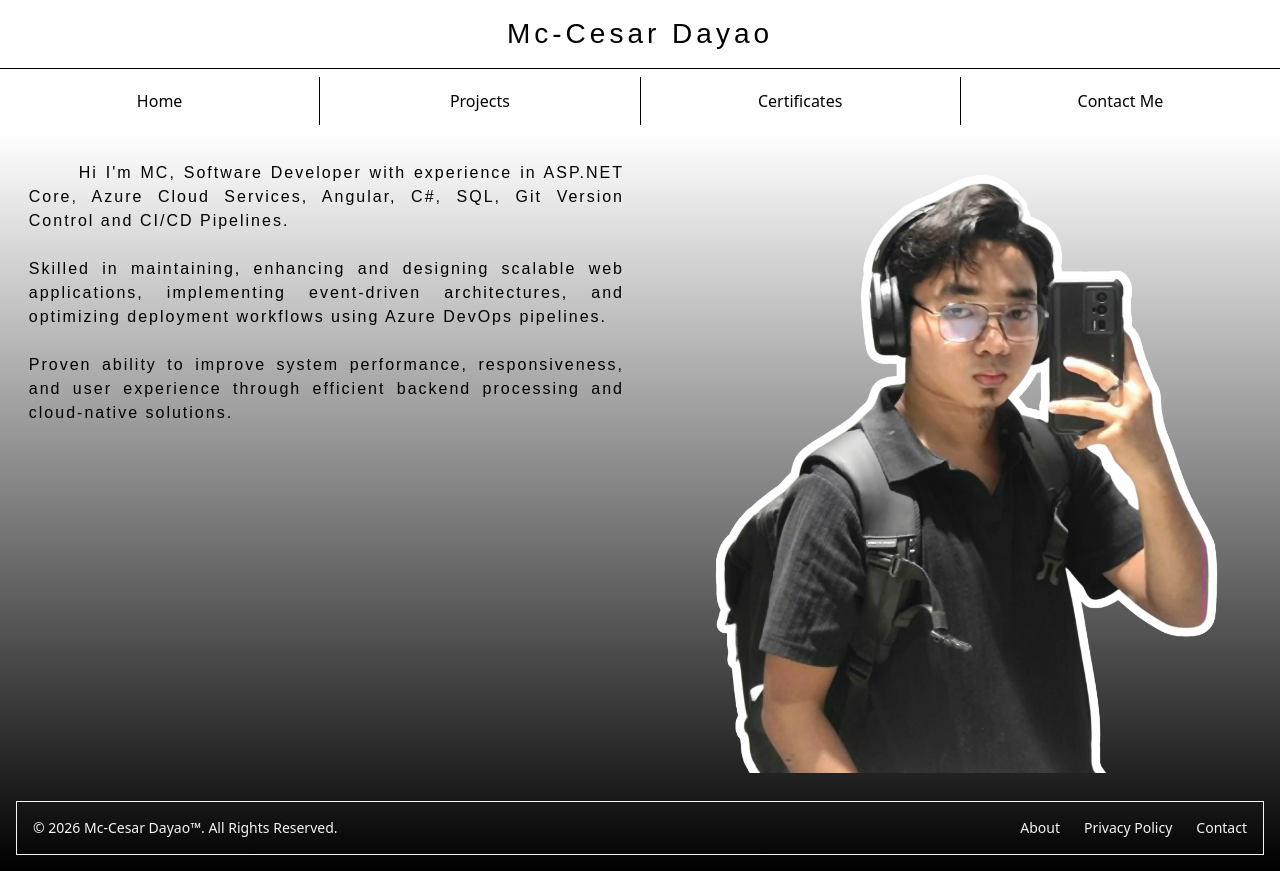
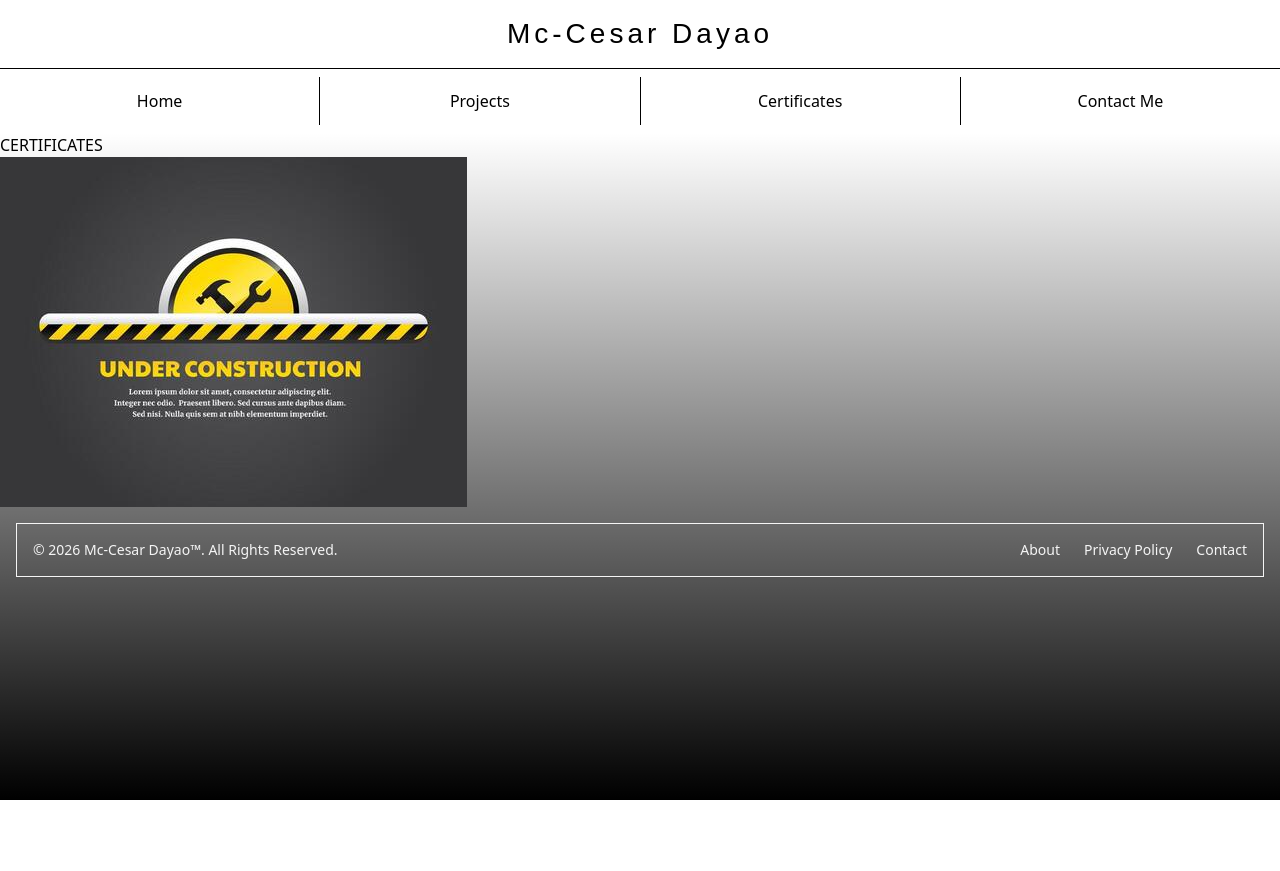
Before and after one commit to MC-dev-web/Portfolio, an Angular app: page /certificates in a window 1280 px wide. After the commit the page ends 800 px from the top, so only its background shows below. Built offline with nearby package versions, Linux system fonts and the light colour scheme.

Commit message:
router added, environments, and new image assets

```diff
--- a/src/app/app.html
+++ b/src/app/app.html
@@ -1,7 +1,7 @@
 <div class="main">
     <app-navbar></app-navbar>
     <div class="homepage">
-        <app-homepage></app-homepage>
+        <router-outlet></router-outlet>
         <app-footer></app-footer>
     </div>
 </div>
--- a/src/app/app.ts
+++ b/src/app/app.ts
@@ -13,7 +13,8 @@ import { Footer } from "./footer/footer";
     MatDividerModule,
     MatButtonModule,
     Homepage,
-    Footer
+    Footer,
+    RouterOutlet
 ],
   templateUrl: './app.html',
   styleUrl: './app.css'
--- a/src/app/certificates/certificates.html
+++ b/src/app/certificates/certificates.html
@@ -1 +1,4 @@
-<p>certificates works!</p>
+<div class="certificates">
+    <h2>CERTIFICATES</h2>
+    <img src="assets/images/Under_construction_landing_page.jpg">
+</div>
--- a/src/app/contact/contact.html
+++ b/src/app/contact/contact.html
@@ -1 +1,4 @@
-<p>contact works!</p>
+<div class="contacts">
+    <h2>CONTACTS</h2>
+    <img src="assets/images/Under_construction_landing_page.jpg">
+</div>
--- a/src/app/navbar/navbar.html
+++ b/src/app/navbar/navbar.html
@@ -5,12 +5,12 @@
     <mat-divider></mat-divider>
 
     <mat-nav-list class="nav-list">
-        <a mat-list-item > Home</a>
+        <a mat-list-item routerLink="homepage"> Home</a>
         <mat-divider [vertical]="true"> </mat-divider>
-        <a mat-list-item > Projects</a>
+        <a mat-list-item routerLink="projects" > Projects</a>
         <mat-divider [vertical]="true"> </mat-divider>
-        <a mat-list-item > Certificates</a>
+        <a mat-list-item routerLink="certificates" > Certificates</a>
         <mat-divider [vertical]="true"> </mat-divider>
-        <a mat-list-item > Contact Me</a>
+        <a mat-list-item routerLink="contact" > Contact Me</a>
     </mat-nav-list>
 </nav>
--- a/src/app/navbar/navbar.ts
+++ b/src/app/navbar/navbar.ts
@@ -1,15 +1,21 @@
-import { Component } from '@angular/core';
+import { Component, inject } from '@angular/core';
 import { MatDivider } from "@angular/material/divider";
-import { RouterOutlet } from '@angular/router';
+import { RouterLink ,RouterLinkActive, RouterOutlet, RouterLinkWithHref, Router } from '@angular/router';
 import { MatList, MatListItem, MatNavList } from '@angular/material/list';
 @Component({
   selector: 'app-navbar',
   imports: [
     MatDivider,
     MatListItem,
-    MatNavList
+    MatNavList,
+    RouterLink,
+    RouterLinkActive,
+    RouterOutlet,
+    RouterLinkWithHref
 ],
   templateUrl: './navbar.html',
   styleUrl: './navbar.css',
 })
-export class Navbar {}
+export class Navbar {
+  isActivatedPage: boolean = true;
+}
--- a/src/app/projects/projects.html
+++ b/src/app/projects/projects.html
@@ -1 +1,4 @@
-<p>projects works!</p>
+<div class="projects">
+    <h2>PROJECTS</h2>
+    <img src="assets/images/Under_construction_landing_page.jpg">
+</div>
--- a/src/environments/environment.development.ts
+++ b/src/environments/environment.development.ts
@@ -1 +1 @@
-export const environment = {};
+export const environment = {production: false};
--- a/src/environments/environment.production.ts
+++ b/src/environments/environment.production.ts
@@ -1 +1 @@
-export const environment = {};
+export const environment = {production: true};
```
Also changed, not shown: src/app/app.routes.ts (+7 -6 lines), src/assets/images/Under_construction_landing_page.jpg (added).
